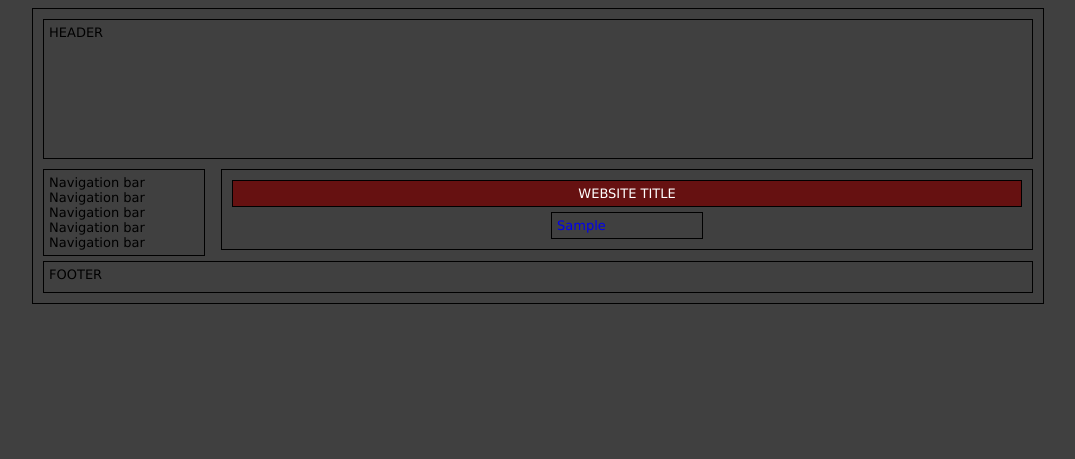
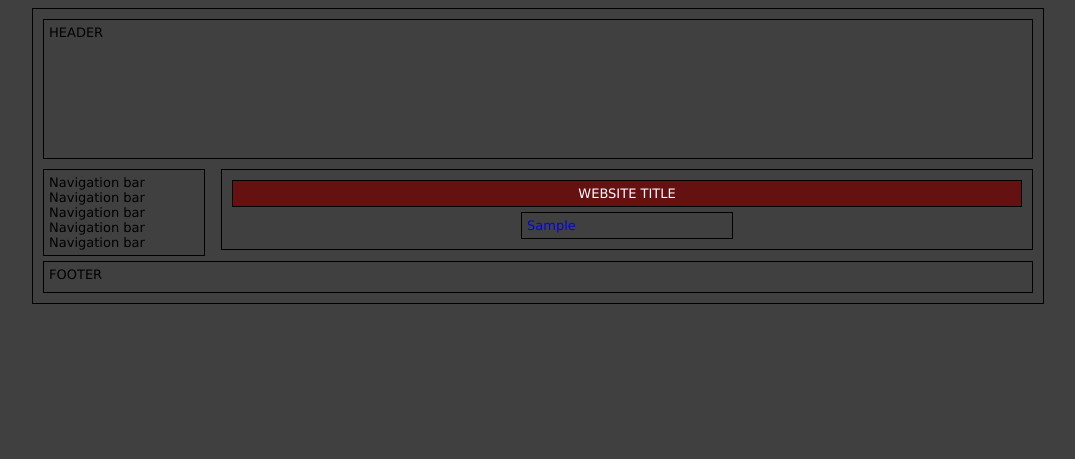
Before and after one commit to markwingerd/SEA, a Django app: page /gallery/ in a window 1280 px wide. Shown: the top 459 px of the page, without its empty margins (102-1177 px from the left). Run offline with Django 3.2, Linux system fonts and the light colour scheme; tables that the repository leaves empty hold one stand-in row (values such as "Sample post"); parts of the project's set-up code (start-up, migrations or seed data) failed here and were passed over.

Commit message:
Updating

```diff
--- a/StrangelyEverAfter/gallery/static/styles.css
+++ b/StrangelyEverAfter/gallery/static/styles.css
@@ -73,7 +73,7 @@ div {
 #project-list {
     margin-left: auto;
     margin-right: auto;
-    width: 140px;
+    width: 200px;
 }
 #image-content {
     margin-left: auto;
```
